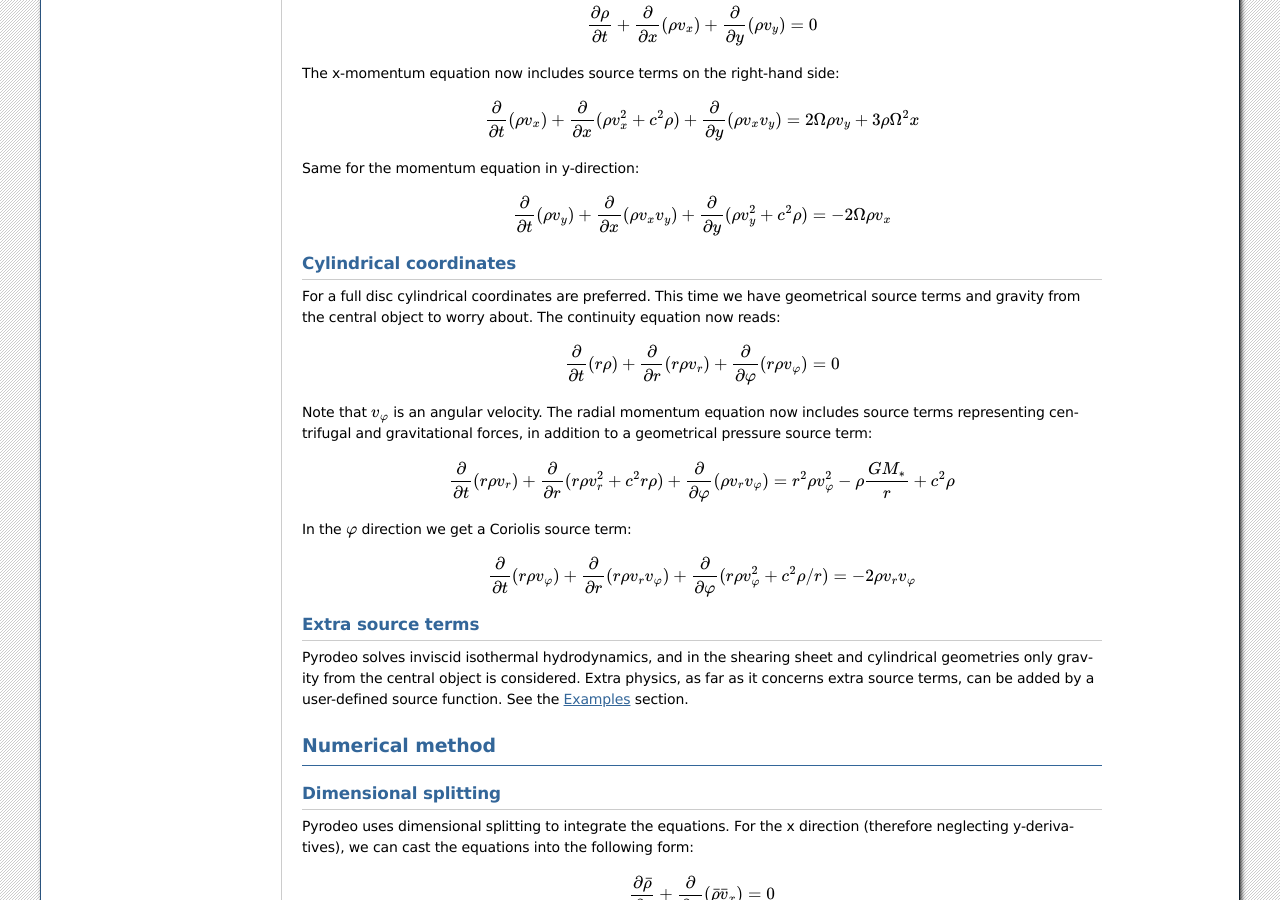
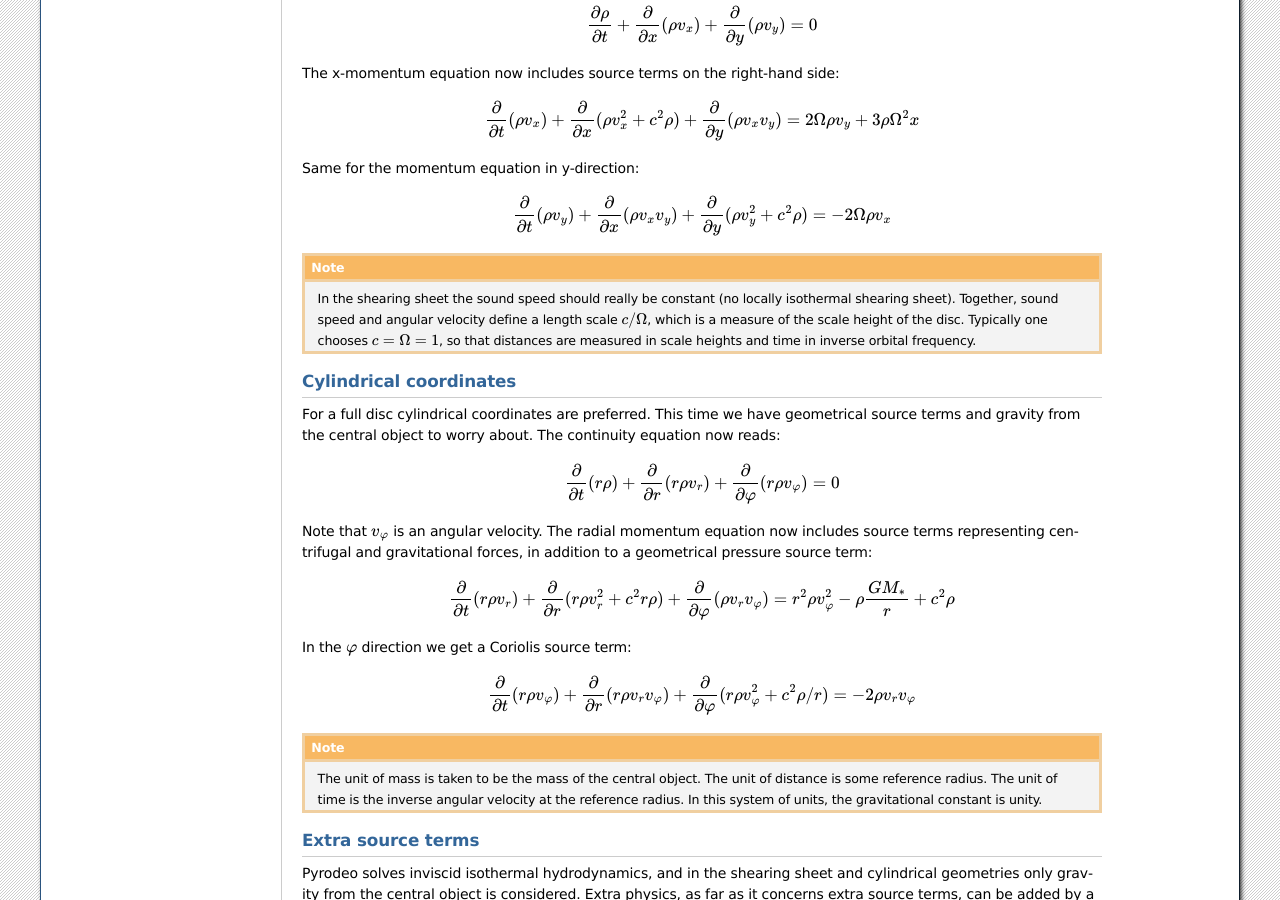
Before and after one commit to GL551/pyrodeo, a Sphinx documentation site: the page built from doc/index.rst, in a window 1280 px wide and 900 px high, scrolled down 1286 px. Built offline with Sphinx 7.4.7, drawn with Linux system fonts in a browser that asks for light colours; formulas are drawn with MathJax 3; some of the changed text lies outside the part shown.

Commit message:
Add notes on units

```diff
--- a/doc/index.rst
+++ b/doc/index.rst
@@ -113,6 +113,16 @@ Same for the momentum equation in y-direction:
     v_x v_y) + \frac{\partial}{\partial y}(\rho v_y^2 +
     c^2\rho)=-2\Omega\rho v_x
 
+
+.. NOTE::
+   In the shearing sheet the sound speed should really be constant (no
+   locally isothermal shearing sheet). Together, sound speed and
+   angular velocity define a length scale :math:`c/\Omega`, which is a
+   measure of the scale height of the disc. Typically one chooses
+   :math:`c=\Omega=1`, so that distances are measured in scale heights
+   and time in inverse orbital frequency.
+
+
 Cylindrical coordinates
 ^^^^^^^^^^^^^^^^^^^^^^^^^^^^^^^^^^^^
 
@@ -143,6 +153,12 @@ In the :math:`\varphi` direction we get a Coriolis source term:
     \frac{\partial}{\partial t}(r\rho v_\varphi) + \frac{\partial}{\partial r}(r\rho
     v_r v_\varphi) + \frac{\partial}{\partial \varphi}(r\rho v_\varphi^2 +
     c^2\rho/r)=-2\rho v_r v_\varphi
+
+.. NOTE::
+   The unit of mass is taken to be the mass of the central object. The
+   unit of distance is some reference radius. The unit of time is the
+   inverse angular velocity at the reference radius. In this system of
+   units, the gravitational constant is unity.
 
 Extra source terms
 ^^^^^^^^^^^^^^^^^^^^^^^^^^^^^^^
@@ -385,7 +401,13 @@ Disc-planet interaction
 ^^^^^^^^^^^^^^^^^^^^^^^^^^^^^^^^
 
 As the final, most complex example, consider a planet embedded in a
-disc in cylindrical coordinates.
+disc in cylindrical coordinates. Since pyrodeo only includes gravity
+from the central star, we need to provide an extra source term to
+account for the gravitational force due to the planet. In addition, we
+define wave-killing zones on the radial edges of the domain to avoid
+wave reflection.
+
+.. literalinclude:: ../examples/example_planet.py
 
 Class reference
 =========================
```
